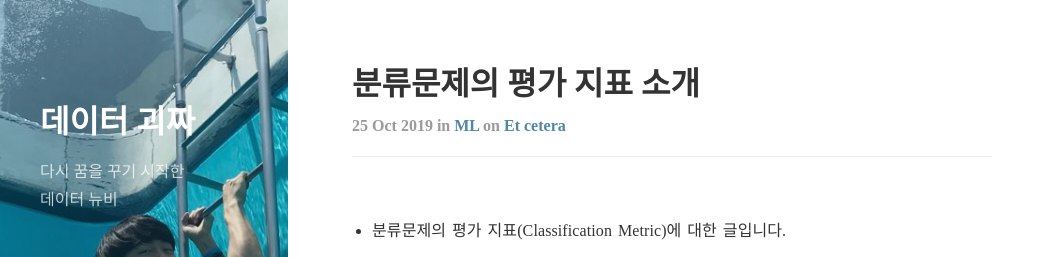
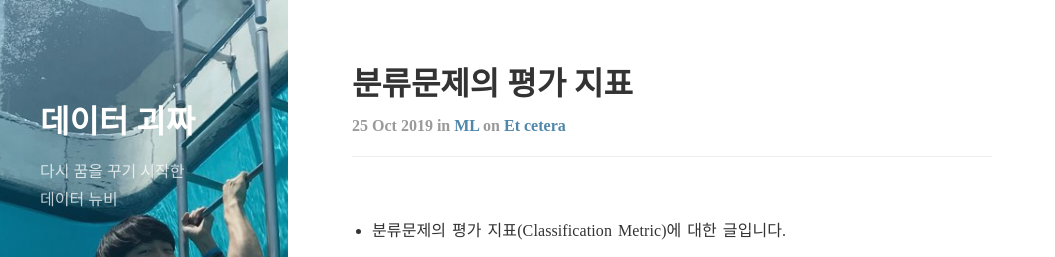
Before and after one commit to tryumanshow/data-weirdo.github.io, a Jekyll site: the page built from _posts/2019-10-25-ml-etc-eval_metric.markdown, in a window 1280 px wide and 900 px high. Shown: the top 257 px of the window, without its empty margins (0-1055 px from the left). Built offline with Jekyll 4.4.1, drawn with Linux system fonts in a browser that asks for light colours; nearby versions of some CDN libraries; formulas are drawn with MathJax 3; comment, search, counter and statistics services are not loaded.

Commit message:
Title change

```diff
--- a/_posts/2019-10-17-statistics-linear_regression-simple2.markdown
+++ b/_posts/2019-10-17-statistics-linear_regression-simple2.markdown
@@ -1,6 +1,6 @@
 ---
 layout: post
-title:  "단순선형회귀 #2"
+title:  "단순선형회귀 #2 - 오차의 분산 추정"
 subtitle:   "linear regression-simple linear regression-2"
 categories: statistics
 tags: linear_regression
--- a/_posts/2019-10-25-ml-etc-eval_metric.markdown
+++ b/_posts/2019-10-25-ml-etc-eval_metric.markdown
@@ -1,7 +1,7 @@
 ---
 
 layout: post
-title:  "분류문제의 평가 지표 소개"
+title:  "분류문제의 평가 지표"
 subtitle:   "et cetera-evaluation_metric"
 categories: ml
 tags: etc
```
